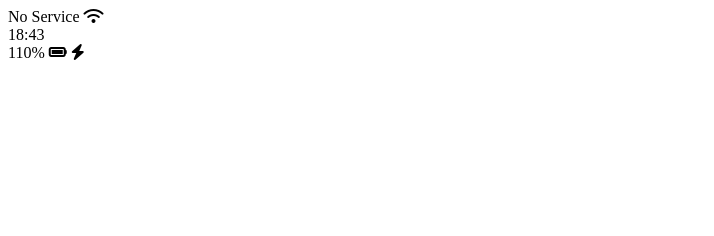
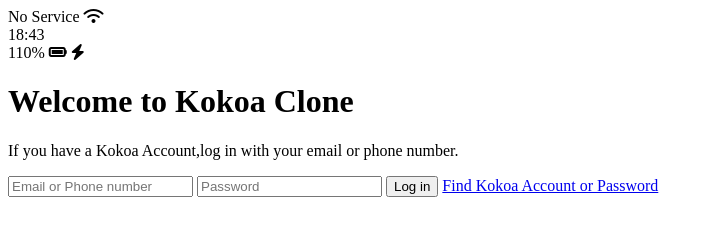
Before and after one commit to gswlover/kokoa-clone-2020, a plain HTML site: page index.html in a window 1280 px wide. Shown: the whole page, without its empty margins (0-714 px from the left). Drawn offline with Linux system fonts and the light colour scheme.

Commit message:
Update index.html

```diff
--- a/index.html
+++ b/index.html
@@ -3,14 +3,13 @@
 <head>
     <meta charset="UTF-8">
     <meta name="viewport" content="width=device-width, initial-scale=1.0">
-    <title>Welcome to KaKao Talk</title>
+    <title>Welcome to Kokoa Clone</title>
 </head>
 <body>
     <div class="status-bar">
         <div class="status-bar__column">
             <span>No Service</span>
             <i class="fas fa-wifi"></i>
-            <!--To do: Wifi Icon-->
         </div>
         <div class="status-bar__column">
             <span>18:43</span>
@@ -21,6 +20,34 @@
             <i class="fas fa-bolt"></i>
         </div>
     </div>
-    <script src="https://kit.fontawesome.com/03738d0403.js" crossorigin="anonymous"></script>
+    <header class="Welcome-header">
+        <h1 class="Welcome-header__title">Welcome to Kokoa Clone</h1>
+        <p class="Welcome-header__text">If you have a Kokoa Account,log in with your email or phone number.</p>
+
+    </header>
+
+    <form id="login-form">
+        <input type="text" placeholder="Email or Phone number">
+        <input type="password" placeholder="Password">
+        <input type="submit" value="Log in"/>
+        <a href="#">Find Kokoa Account or Password</a>
+    </form>
+
+
+    <script src="https://kit.fontawesome.com/03738d0403.js" crossorigin="anonymous">
+    </script>
 </body>
 </html>
+
+
+
+
+<!--css는 특징적인 이름이 필요하다-->
+<!--id 와 class 를 구분해서 쓰기-->
+<!--alt and click 같이 써짐-->
+<!--placeholder 속성은 미리 데이터를 입력
+value와의 차이점은 value는 안지워지고
+placeholder는 지워짐-->
+<!--input type="text" placeholder="아이디를 입력하세요.">-->
+<!--button or input-->
+<!--link 는 a=href~-->
```
